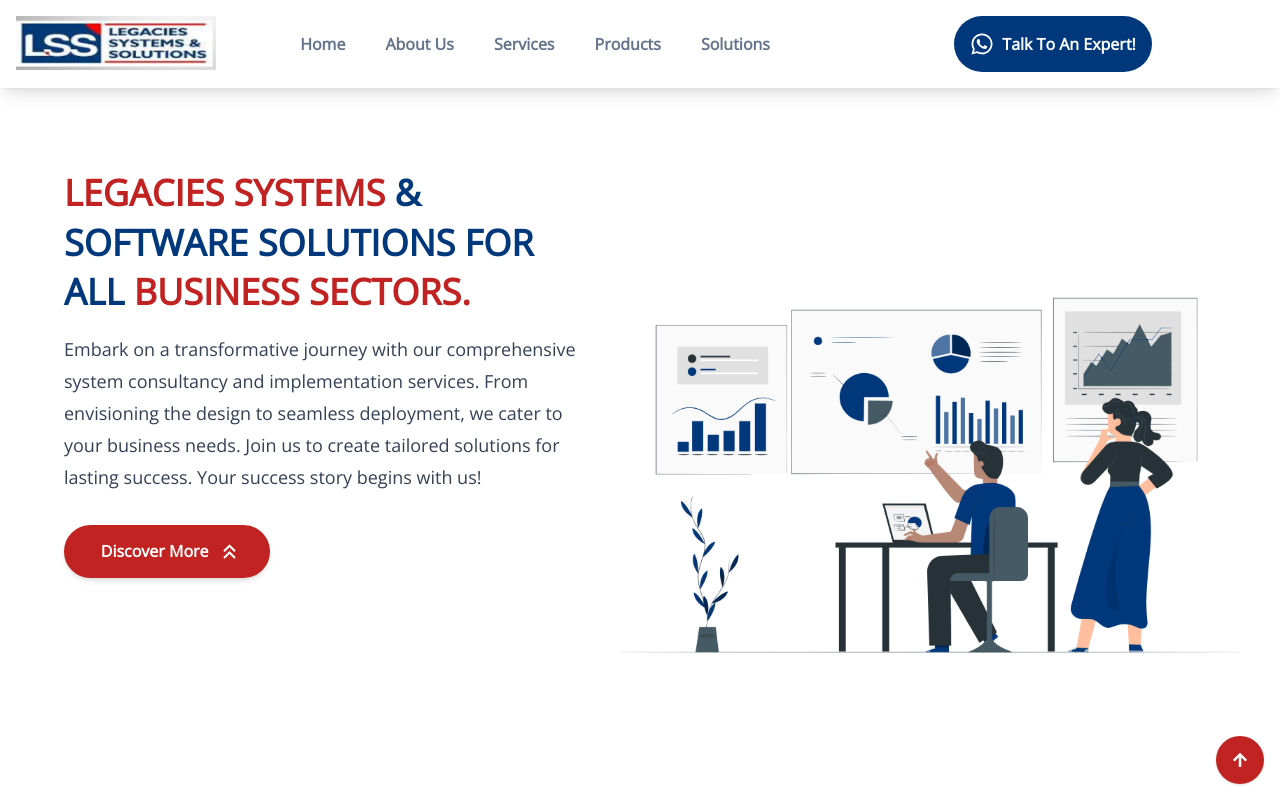
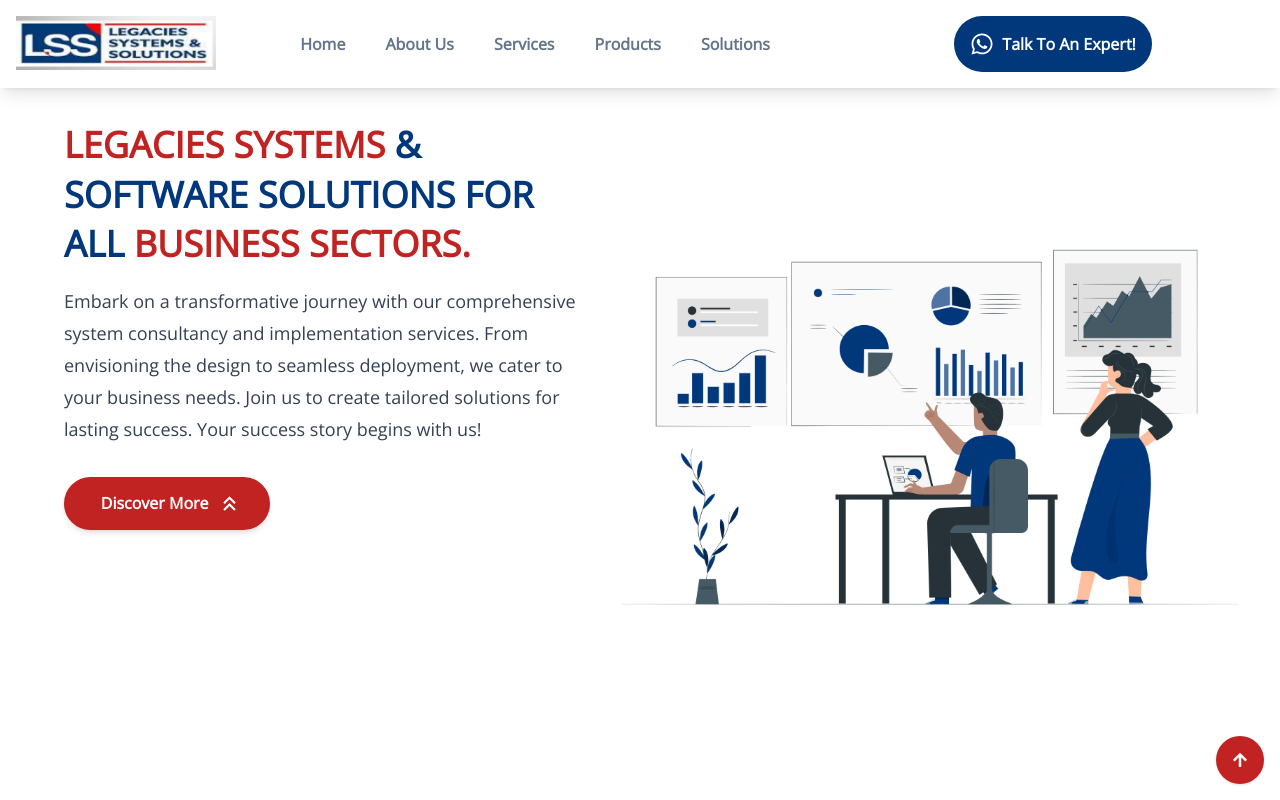
Before and after one commit to mercymwikali/legacies-website, a React (Create React App) app: page / in a window 1280 px wide. Shown: the top 800 px of the page. Built offline with nearby package versions, Linux system fonts and the light colour scheme.

Commit message:
added products section

```diff
--- a/src/components/Home.jsx
+++ b/src/components/Home.jsx
@@ -4,7 +4,7 @@
 
 const Home = () => {
     return (
-        <div id="/" className="md:h-screen mt-0 pt-28">
+        <div id="/" className="md:h-screen mt-0 pt-28 md:pt-16">
             <div className="flex flex-col md:flex-row ">
                 <div className='px-4 md:pr-0 md:pl-16  md:pt-14'>
                     <p className='uppercase font-bold text-red text-center md:text-start text-4xl leading-snug'>Legacies Systems <span className='text-blue'>& Software Solutions for All</span> Business Sectors.</p>
```
